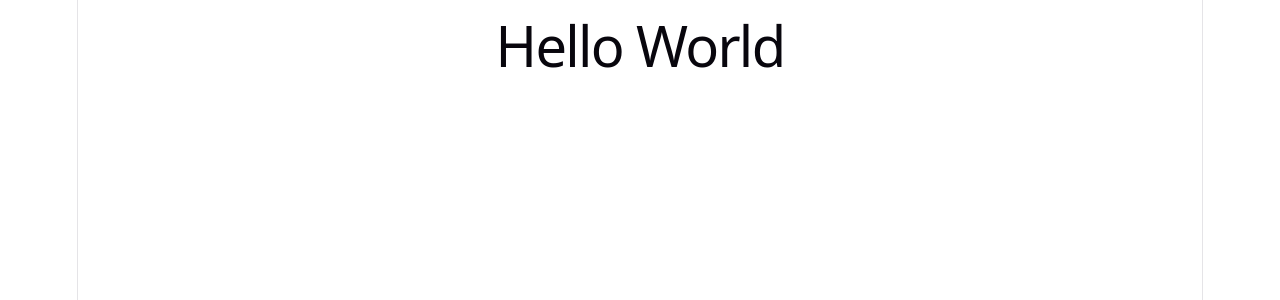
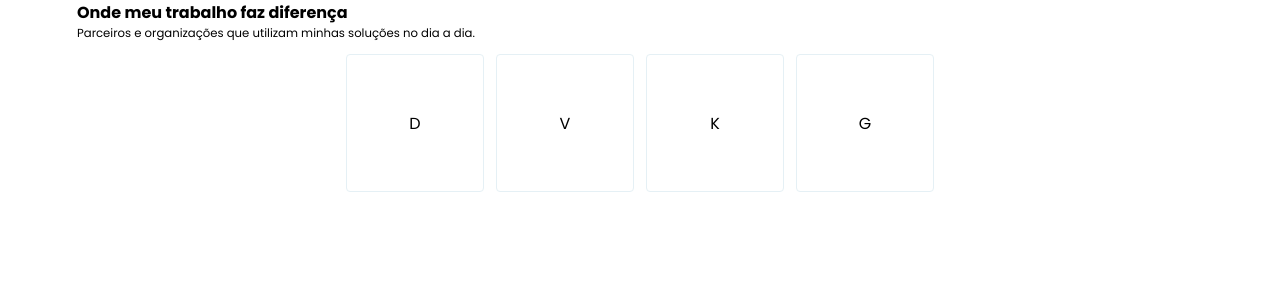
Before and after one commit to wduos/wendelduarte.dev, a React (Vite) app: page / in a window 1280 px wide. Shown: the top 300 px of the page. Built offline with nearby package versions, Linux system fonts and the light colour scheme.

Commit message:
initiated find-my-work sect

```diff
--- a/src/index.css
+++ b/src/index.css
@@ -1,111 +1,53 @@
+@import url("https://fonts.googleapis.com/css2?family=Poppins:ital,wght@0,400;0,500;0,600;0,700;0,800;1,400;1,500&display=swap");
+
 :root {
-  --text: #6b6375;
-  --text-h: #08060d;
-  --bg: #fff;
-  --border: #e5e4e7;
-  --code-bg: #f4f3ec;
-  --accent: #aa3bff;
-  --accent-bg: rgba(170, 59, 255, 0.1);
-  --accent-border: rgba(170, 59, 255, 0.5);
-  --social-bg: rgba(244, 243, 236, 0.5);
-  --shadow:
-    rgba(0, 0, 0, 0.1) 0 10px 15px -3px, rgba(0, 0, 0, 0.05) 0 4px 6px -2px;
-
-  --sans: system-ui, 'Segoe UI', Roboto, sans-serif;
-  --heading: system-ui, 'Segoe UI', Roboto, sans-serif;
-  --mono: ui-monospace, Consolas, monospace;
-
-  font: 18px/145% var(--sans);
-  letter-spacing: 0.18px;
-  color-scheme: light dark;
-  color: var(--text);
-  background: var(--bg);
-  font-synthesis: none;
-  text-rendering: optimizeLegibility;
-  -webkit-font-smoothing: antialiased;
-  -moz-osx-font-smoothing: grayscale;
-
-  @media (max-width: 1024px) {
-    font-size: 16px;
-  }
+  --border: #e5f0f5;
+  --radius: 0.25rem;
+  --spacing: 0.75rem;
 }
 
-@media (prefers-color-scheme: dark) {
-  :root {
-    --text: #9ca3af;
-    --text-h: #f3f4f6;
-    --bg: #16171d;
-    --border: #2e303a;
-    --code-bg: #1f2028;
-    --accent: #c084fc;
-    --accent-bg: rgba(192, 132, 252, 0.15);
-    --accent-border: rgba(192, 132, 252, 0.5);
-    --social-bg: rgba(47, 48, 58, 0.5);
-    --shadow:
-      rgba(0, 0, 0, 0.4) 0 10px 15px -3px, rgba(0, 0, 0, 0.25) 0 4px 6px -2px;
-  }
-
-  #social .button-icon {
-    filter: invert(1) brightness(2);
-  }
+* {
+  margin: 0;
+  padding: 0;
 }
 
 body {
-  margin: 0;
+  box-sizing: border-box;
+  font-family: "Poppins", sans-serif;
+  font-weight: 400;
+  font-style: normal;
 }
 
-#root {
+.limiter {
   width: 1126px;
   max-width: 100%;
   margin: 0 auto;
-  text-align: center;
-  border-inline: 1px solid var(--border);
-  min-height: 100svh;
-  display: flex;
-  flex-direction: column;
-  box-sizing: border-box;
 }
 
-h1,
-h2 {
-  font-family: var(--heading);
-  font-weight: 500;
-  color: var(--text-h);
+.d-flex-center {
+  display: flex;
+  align-items: center;
+  justify-content: center;
 }
 
-h1 {
-  font-size: 56px;
-  letter-spacing: -1.68px;
-  margin: 32px 0;
-  @media (max-width: 1024px) {
-    font-size: 36px;
-    margin: 20px 0;
-  }
-}
-h2 {
-  font-size: 24px;
-  line-height: 118%;
-  letter-spacing: -0.24px;
-  margin: 0 0 8px;
-  @media (max-width: 1024px) {
-    font-size: 20px;
-  }
-}
-p {
-  margin: 0;
+.mrg-block {
+  margin-block: var(--spacing);
 }
 
-code,
-.counter {
-  font-family: var(--mono);
-  display: inline-flex;
-  border-radius: 4px;
-  color: var(--text-h);
+.wrp {
+  padding: var(--spacing);
+  border: solid 1px var(--border);
+  border-radius: var(--radius);
+}
+.sqr {
+  aspect-ratio: 1/1;
 }
 
-code {
-  font-size: 15px;
-  line-height: 135%;
-  padding: 4px 8px;
-  background: var(--code-bg);
+.section-title {
+  font-size: 1rem;
+  font-weight: 700;
 }
+.section-subtitle {
+  font-size: 0.73rem;
+  font-weight: 400;
+}
--- a/src/pages/Home/Home.css
+++ b/src/pages/Home/Home.css
@@ -0,0 +1,6 @@
+.HomeScreen .customer-list-wrp {
+  gap: var(--spacing);
+}
+.HomeScreen .customer-list-wrp > div {
+  width: 7rem;
+}
--- a/src/pages/Home/Home.jsx
+++ b/src/pages/Home/Home.jsx
@@ -1,5 +1,32 @@
 import "./Home.css";
 
 export default function Home() {
-  return <h1>Hello World</h1>;
+  return (
+    <div className="HomeScreen">
+      <section className="find-my-work limiter">
+        <h2 className="section-title">Onde meu trabalho faz diferença</h2>
+        <h3 className="section-subtitle">
+          Parceiros e organizações que utilizam minhas soluções no dia a dia.
+        </h3>
+
+        <div className="customer-list-wrp d-flex-center mrg-block">
+          <div className="d-flex-center wrp sqr" title="DSV">
+            D
+          </div>
+          <div className="d-flex-center wrp sqr" title="Vale">
+            V
+          </div>
+          <div
+            className="d-flex-center wrp sqr"
+            title="Kakaroto Sushi Delivery"
+          >
+            K
+          </div>
+          <div className="d-flex-center wrp sqr" title="GEEO+">
+            G
+          </div>
+        </div>
+      </section>
+    </div>
+  );
 }
```
